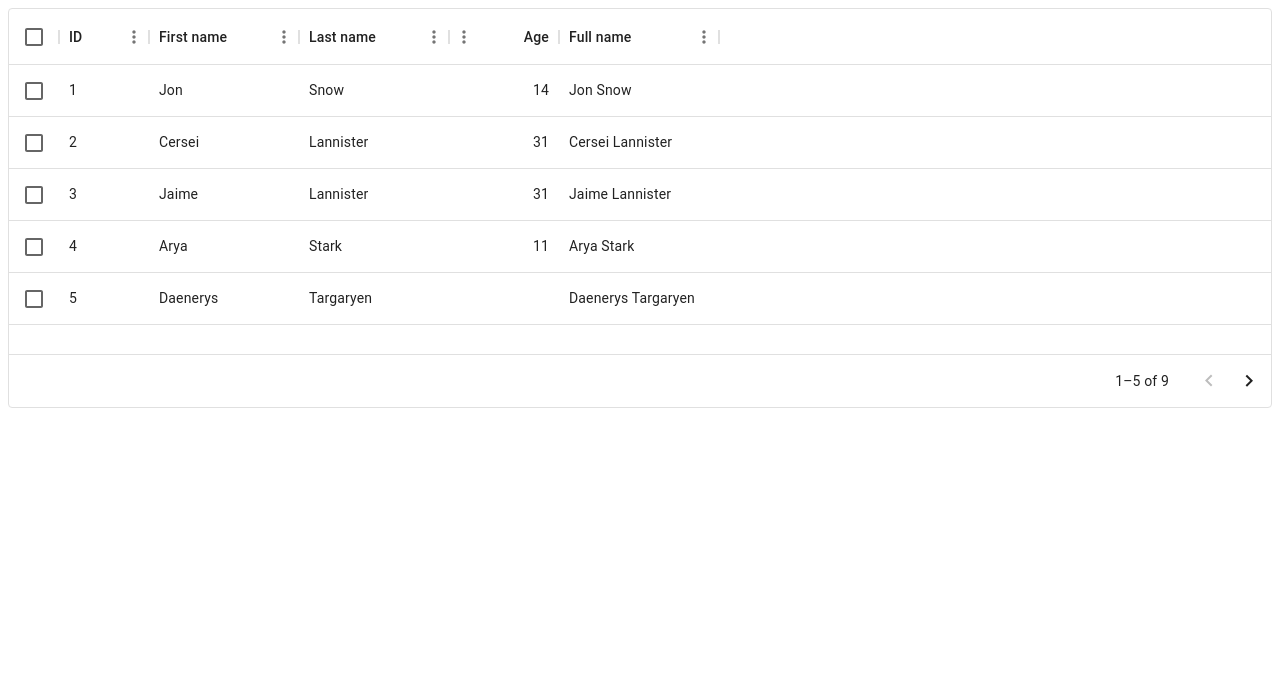
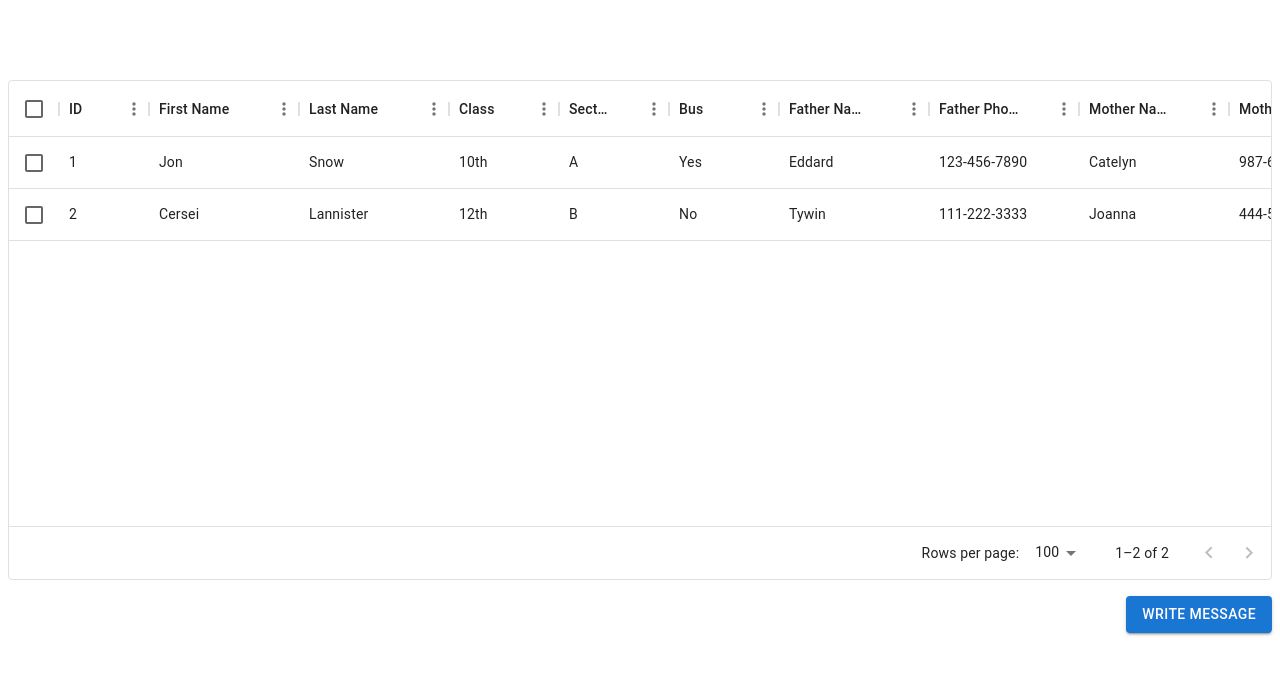
Before and after one commit to Geobilly/https---github.com-Geobilly-rmesreactapp, a React (Create React App) app: page /client in a window 1280 px wide. Shown: the top 674 px of the page. Built offline with nearby package versions, Linux system fonts and the light colour scheme.

Commit message:
Update 5 files

```diff
--- a/package.json
+++ b/package.json
@@ -16,9 +16,12 @@
     "@mui/system": "^5.14.19",
     "@mui/x-data-grid": "^6.18.2",
     "axios": "1.6.2",
+    "draft-js": "^0.11.7",
     "loader-utils": "3.2.1",
     "react": "18.2.0",
     "react-dom": "18.2.0",
+    "react-draft-wysiwyg": "^1.15.0",
+    "react-quill": "^2.0.0",
     "react-router-dom": "6.18.0",
     "react-scripts": "^5.0.1",
     "recharts": "^2.10.3"
--- a/src/Client.js
+++ b/src/Client.js
@@ -1,68 +1,175 @@
-import * as React from 'react';
-import Box from '@mui/material/Box';
-import { DataGrid } from '@mui/x-data-grid';
+import * as React from "react";
+import Box from "@mui/material/Box";
+import { DataGrid } from "@mui/x-data-grid";
+import Button from "@mui/material/Button";
+import Dialog from "@mui/material/Dialog";
+import DialogTitle from "@mui/material/DialogTitle";
+import DialogContent from "@mui/material/DialogContent";
+import DialogActions from "@mui/material/DialogActions";
+import TextField from "@mui/material/TextField";
+import ReactQuill from "react-quill";
+import "react-quill/dist/quill.snow.css"; // Import the styles
 
 const columns = [
-  { field: 'id', headerName: 'ID', width: 90 },
+  { field: "id", headerName: "ID", width: 90 },
   {
-    field: 'firstName',
-    headerName: 'First name',
+    field: "firstName",
+    headerName: "First Name",
     width: 150,
     editable: true,
   },
   {
-    field: 'lastName',
-    headerName: 'Last name',
+    field: "lastName",
+    headerName: "Last Name",
     width: 150,
     editable: true,
   },
   {
-    field: 'age',
-    headerName: 'Age',
-    type: 'number',
+    field: "class",
+    headerName: "Class",
     width: 110,
     editable: true,
   },
   {
-    field: 'fullName',
-    headerName: 'Full name',
-    description: 'This column has a value getter and is not sortable.',
-    sortable: false,
-    width: 160,
-    valueGetter: (params) =>
-      `${params.row.firstName || ''} ${params.row.lastName || ''}`,
+    field: "section",
+    headerName: "Section",
+    width: 110,
+    editable: true,
+  },
+  {
+    field: "bus",
+    headerName: "Bus",
+    width: 110,
+    editable: true,
+  },
+  {
+    field: "fatherName",
+    headerName: "Father Name",
+    width: 150,
+    editable: true,
+  },
+  {
+    field: "fatherPhone",
+    headerName: "Father Phone",
+    width: 150,
+    editable: true,
+  },
+  {
+    field: "motherName",
+    headerName: "Mother Name",
+    width: 150,
+    editable: true,
+  },
+  {
+    field: "motherPhone",
+    headerName: "Mother Phone",
+    width: 150,
+    editable: true,
   },
 ];
 
 const rows = [
-  { id: 1, lastName: 'Snow', firstName: 'Jon', age: 14 },
-  { id: 2, lastName: 'Lannister', firstName: 'Cersei', age: 31 },
-  { id: 3, lastName: 'Lannister', firstName: 'Jaime', age: 31 },
-  { id: 4, lastName: 'Stark', firstName: 'Arya', age: 11 },
-  { id: 5, lastName: 'Targaryen', firstName: 'Daenerys', age: null },
-  { id: 6, lastName: 'Melisandre', firstName: null, age: 150 },
-  { id: 7, lastName: 'Clifford', firstName: 'Ferrara', age: 44 },
-  { id: 8, lastName: 'Frances', firstName: 'Rossini', age: 36 },
-  { id: 9, lastName: 'Roxie', firstName: 'Harvey', age: 65 },
+  {
+    id: 1,
+    lastName: "Snow",
+    firstName: "Jon",
+    class: "10th",
+    section: "A",
+    bus: "Yes",
+    fatherName: "Eddard",
+    fatherPhone: "123-456-7890",
+    motherName: "Catelyn",
+    motherPhone: "987-654-3210",
+  },
+  {
+    id: 2,
+    lastName: "Lannister",
+    firstName: "Cersei",
+    class: "12th",
+    section: "B",
+    bus: "No",
+    fatherName: "Tywin",
+    fatherPhone: "111-222-3333",
+    motherName: "Joanna",
+    motherPhone: "444-555-6666",
+  },
+  // ... (other rows)
 ];
 
 export default function Client() {
+  const [open, setOpen] = React.useState(false);
+  const [messageBody, setMessageBody] = React.useState("");
+
+  const handleClickOpen = () => {
+    setOpen(true);
+  };
+
+  const handleClose = () => {
+    setOpen(false);
+  };
+
   return (
-    <Box sx={{ height: 400, width: '100%' }}>
+    <Box sx={{ height: 500, width: "100%", marginTop: 10 }}>
       <DataGrid
         rows={rows}
         columns={columns}
-        initialState={{
-          pagination: {
-            paginationModel: {
-              pageSize: 5,
-            },
-          },
-        }}
-        pageSizeOptions={[5]}
+        pageSize={5}
         checkboxSelection
         disableRowSelectionOnClick
       />
+      <Box
+        sx={{
+          display: "flex",
+          justifyContent: "flex-end",
+          marginTop: 2,
+        }}
+      >
+        <Button variant="contained" color="primary" onClick={handleClickOpen}>
+          Write Message
+        </Button>
+      </Box>
+
+      <Dialog open={open} onClose={handleClose} maxWidth="md" fullWidth>
+        <DialogTitle>Write Message</DialogTitle>
+        <DialogContent>
+          <TextField
+            label="Message Title"
+            fullWidth
+            margin="normal"
+            variant="outlined"
+          />
+          <TextField
+            label="Recipient"
+            fullWidth
+            margin="normal"
+            variant="outlined"
+            value="Auto-filled recipient"
+            readOnly
+          />
+          <TextField
+            label="Author"
+            fullWidth
+            margin="normal"
+            variant="outlined"
+            value="Auto-filled author"
+            readOnly
+          />
+          <ReactQuill
+            value={messageBody}
+            onChange={(value) => setMessageBody(value)}
+            theme="snow" // Use the snow theme for a cleaner interface
+            style={{ height: "300px", marginBottom: "16px" }}
+          />
+        </DialogContent>
+        <DialogActions>
+          <Button onClick={handleClose} color="primary">
+            Cancel
+          </Button>
+          <Button onClick={handleClose} color="primary">
+            Send
+          </Button>
+        </DialogActions>
+      </Dialog>
     </Box>
   );
 }
--- a/src/ResponsiveDrawer.js
+++ b/src/ResponsiveDrawer.js
@@ -33,6 +33,7 @@ import Popover from "@mui/material/Popover";
 import ListSubheader from "@mui/material/ListSubheader";
 import SmsIcon from "@mui/icons-material/Sms";
 import ChatIcon from "@mui/icons-material/Chat";
+import Client from "./Client"; // Adjust the path based on your project structure
 
 const drawerWidth = 240;
 
@@ -214,6 +215,20 @@ function ResponsiveDrawer(props) {
         <TaskTable />
       ) : selectedSection === "Report" ? (
         <ReportGrid />
+      ) : selectedSection === "Send SMS" ? (
+        <Client />
+      ) : selectedSection === "Messages" ? (
+        // Add your component or content for "Messages" section
+        <Box>
+          <Typography variant="h4">Messages Section</Typography>
+          {/* Add your content here */}
+        </Box>
+      ) : selectedSection === "Canteen Fees" ? (
+        // Add your component or content for "Canteen Fees" section
+        <Box>
+          <Typography variant="h4">Canteen Fees Section</Typography>
+          {/* Add your content here */}
+        </Box>
       ) : (
         <Box
           component="main"
```
Also changed, not shown: 2 other files (tests, documents, lock files or other folders).
